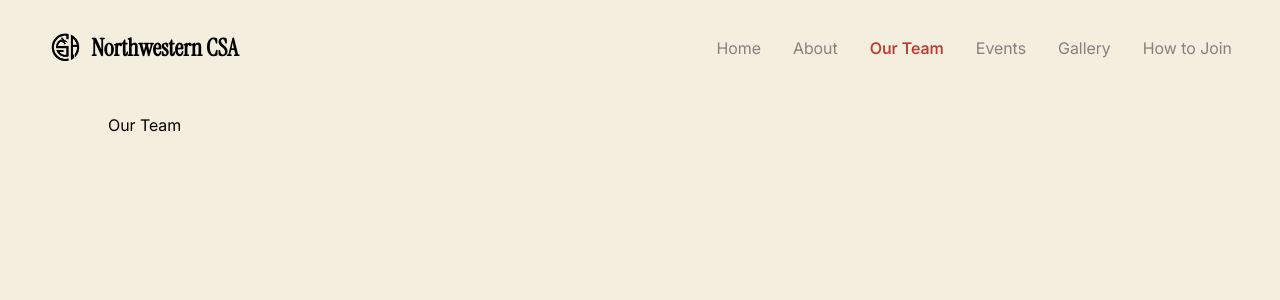
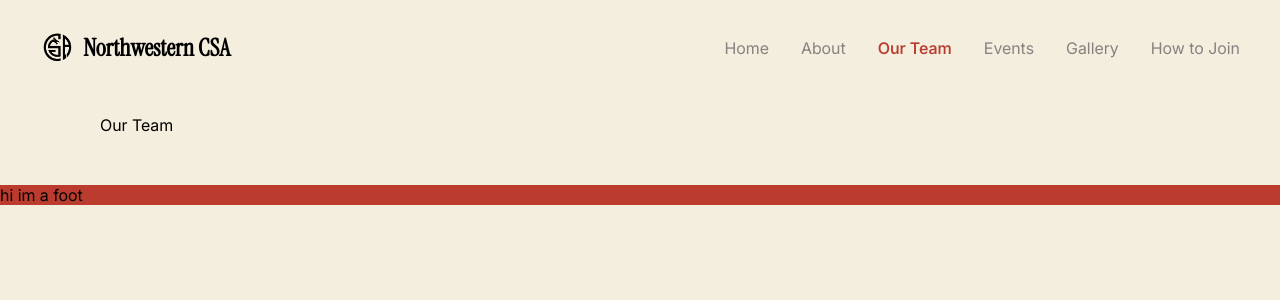
Before and after one commit to ariashi15/csa-website, a React (Vite) app: page /our-team in a window 1280 px wide. Shown: the top 300 px of the page. Built offline with nearby package versions, Linux system fonts and the light colour scheme.

Commit message:
create footer

```diff
--- a/src/App.jsx
+++ b/src/App.jsx
@@ -6,6 +6,7 @@ import Apply from './pages/Apply'
 import Gallery from './pages/Gallery'
 import OurTeam from './pages/OurTeam'
 import NavBar from './components/NavBar'
+import Footer from './components/Footer'
 import './App.css'
 
 function App() {
@@ -22,6 +23,7 @@ function App() {
           <Route path="/our-team" element={<OurTeam />} />
         </Routes>
       </div>
+      <Footer/>
     </>
   )
 }
--- /dev/null
+++ b/src/components/Footer.css
@@ -0,0 +1,3 @@
+.footer {
+    background-color: var(--lantern);
+}
--- /dev/null
+++ b/src/components/Footer.jsx
@@ -0,0 +1,11 @@
+import './Footer.css'
+
+function Footer() {
+    return (
+        <div className="footer">
+            hi im a foot
+        </div>
+    );
+}
+
+export default Footer;
--- a/src/index.css
+++ b/src/index.css
@@ -44,6 +44,7 @@
 }
 
 body {
+  margin: 0;
   background-color: var(--cream);
   font-family: var(--font-body);
 }
```
